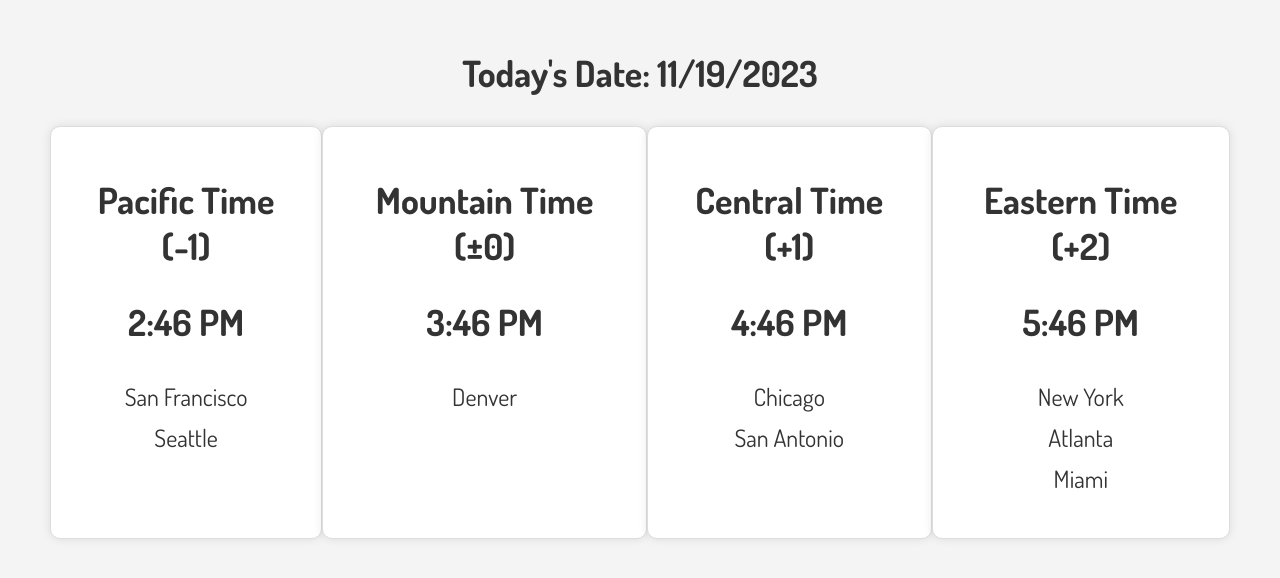
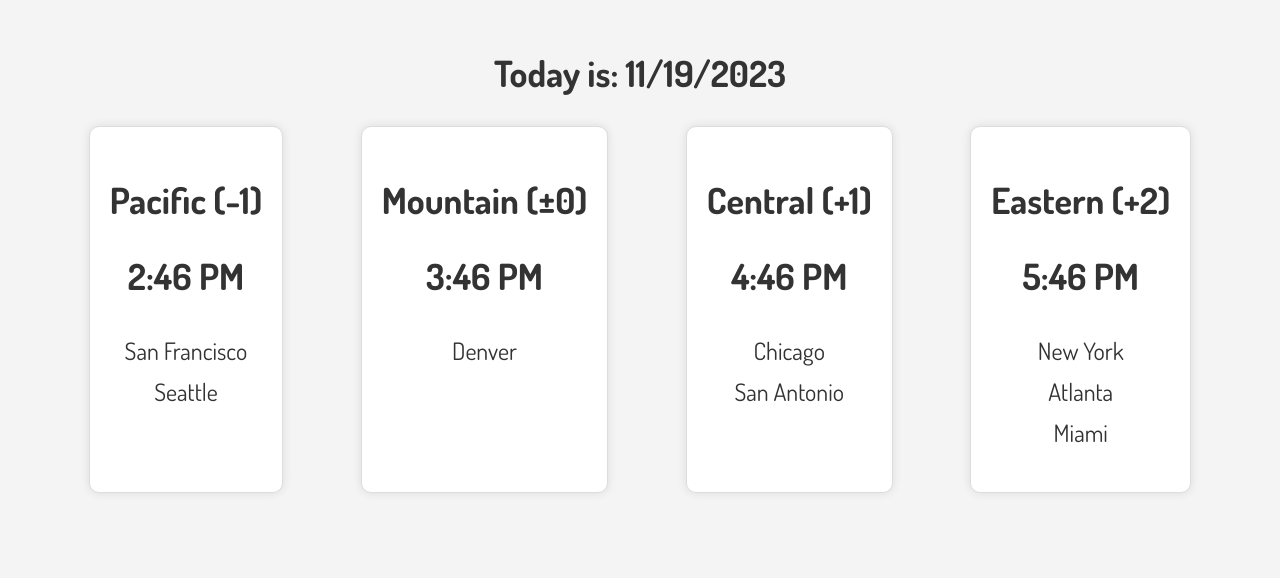
Before and after one commit to sophiechea/time_zone_website, a plain HTML site: page index.html in a window 1280 px wide. Drawn offline with Linux system fonts and the light colour scheme.

Commit message:
Update index.html

```diff
--- a/index.html
+++ b/index.html
@@ -53,26 +53,26 @@
 </head>
 <body>
     <div id="date-container">
-        <h2>Today's Date: <span id="current-date"></span></h2>
+        <h2>Today is: <span id="current-date"></span></h2>
     </div>
     <div id="time-container">
         <div class="timezone" id="pacific-time">
-            <h2>Pacific Time (-1)</h2>
+            <h2>Pacific (-1)</h2>
             <p class="time"></p>
             <ul class="city-list" id="pacific-city-list"></ul>
         </div>
         <div class="timezone" id="mountain-time">
-            <h2>Mountain Time (±0)</h2>
+            <h2>Mountain (±0)</h2>
             <p class="time"></p>
             <ul class="city-list" id="mountain-city-list"></ul>
         </div>
         <div class="timezone" id="central-time">
-            <h2>Central Time (+1)</h2>
+            <h2>Central (+1)</h2>
             <p class="time"></p>
             <ul class="city-list" id="central-city-list"></ul>
         </div>
         <div class="timezone" id="eastern-time">
-            <h2>Eastern Time (+2)</h2>
+            <h2>Eastern (+2)</h2>
             <p class="time"></p>
             <ul class="city-list" id="eastern-city-list"></ul>
         </div>
```
